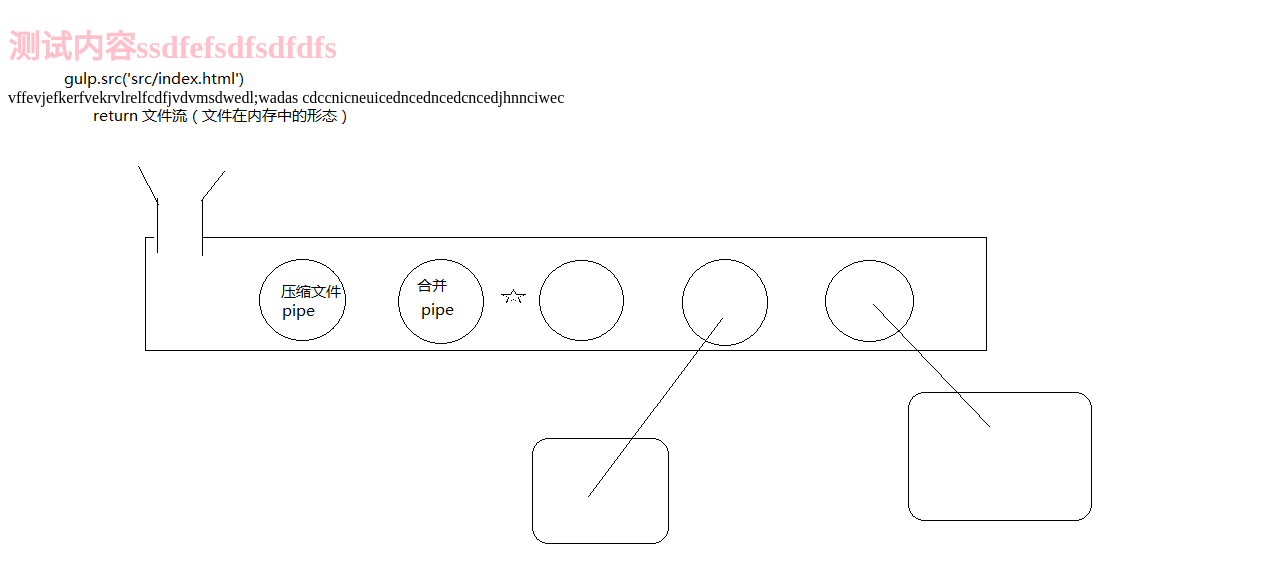
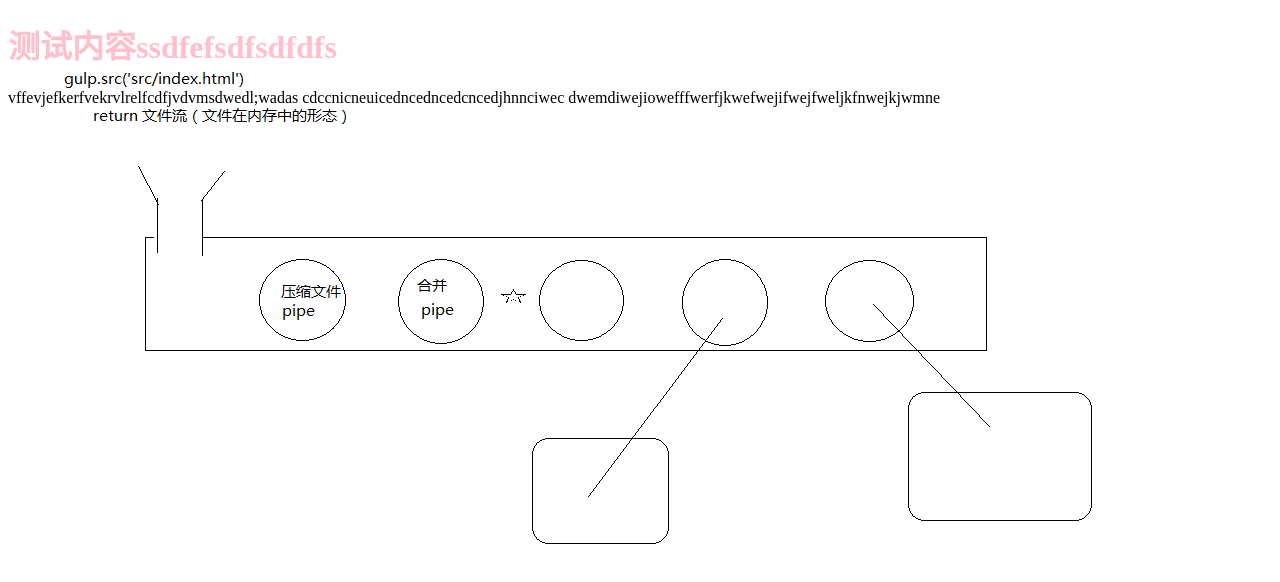
Before and after one commit to 77-C/git-demo, a website: page src/index.html in a window 1280 px wide. Drawn offline with nearby package versions, Linux system fonts and the light colour scheme; files that its build step writes are made by us from their sources.

Commit message:
v2版本的第一次提交

```diff
--- a/src/index.html
+++ b/src/index.html
@@ -11,6 +11,8 @@
   <h1>测试内容ssdfefsdfsdfdfs</h1>
   vffevjefkerfvekrvlrelfcdfjvdvmsdwedl;wadas
   cdccnicneuicedncedncedcncedjhnnciwec
+
+  dwemdiwejiowefffwerfjkwefwejifwejfweljkfnwejkjwmne
   <script src="scripts/all.js"></script>
 </body>
 
```
